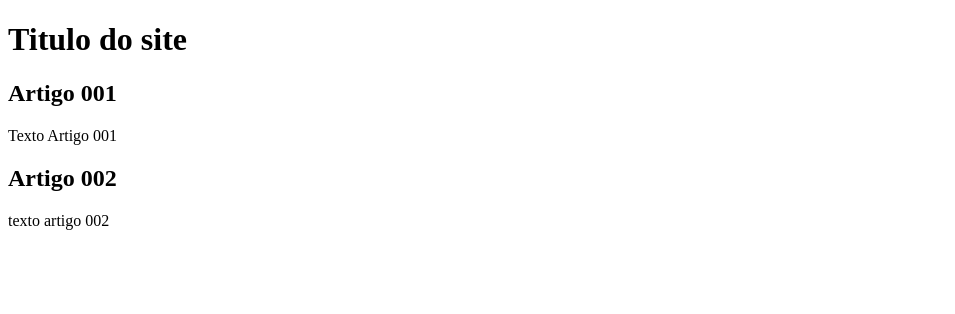
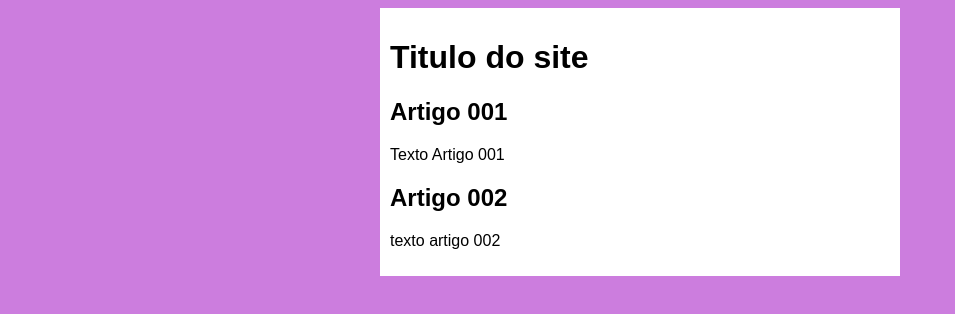
Before and after one commit to souza-e/projeto-site, a plain HTML site: page index.html in a window 1280 px wide. Shown: the whole page, without its empty margins (0-955 px from the left). Drawn offline with Linux system fonts and the light colour scheme.

Commit message:
iniciei o design

```diff
--- /dev/null
+++ b/estilos/style.css
@@ -0,0 +1,21 @@
+*{
+font-family: Arial, Helvetica, sans-serif;
+font: size 16px ;
+
+
+}
+
+body {
+
+background-color:rgb(204, 125, 222) ;
+
+}
+
+main {
+background-color: white ;
+width: 500px;
+margin: auto;
+padding: 10px;
+box-shadow: 3px 3px 3px rgba(red, green, blue, alpha);
+
+}
--- a/index.html
+++ b/index.html
@@ -6,6 +6,7 @@
     <meta http-equiv="X-UA-Compatible" content="IE=edge">
     <meta name="viewport" content="width=device-width, initial-scale=1.0">
     <title>Titulo do site</title>
+    <link rel="stylesheet" href="estilos/style.css">
 </head>
 
 <body>
```
